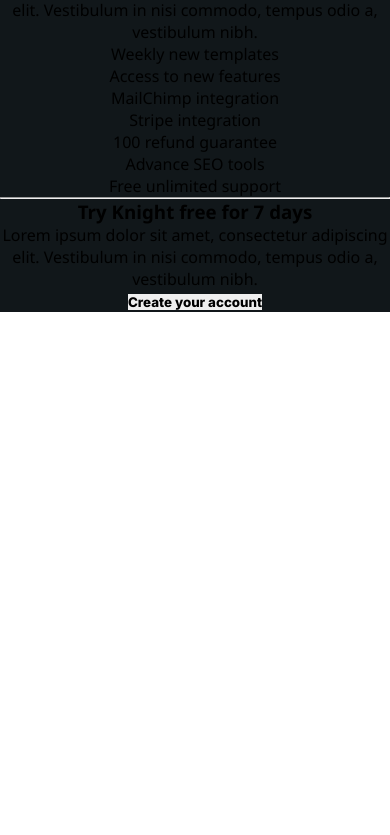
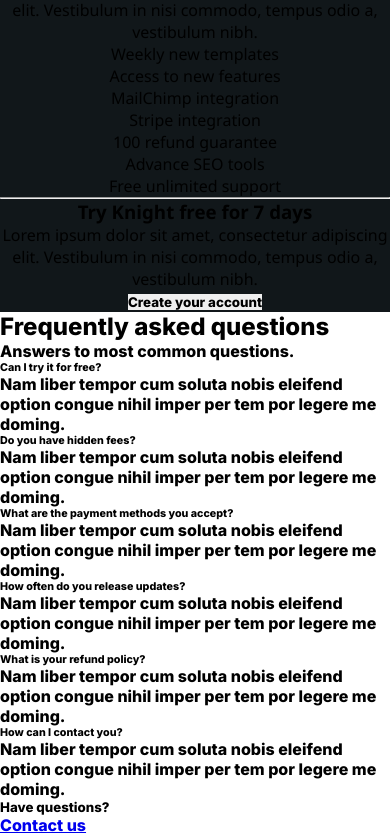
Before and after one commit to Frontend-organization/knight-landing, a React app: page / in a window 390 px wide. Shown: the part 2741-3576 px from the top of the page. Before the commit the page ends 3053 px from the top, so only its background shows below. Built offline with nearby package versions, Linux system fonts and the light colour scheme.

Commit message:
questions section finished with your responsive

```diff
--- a/public/index.html
+++ b/public/index.html
@@ -90,6 +90,60 @@
         <button class="account__button">Create your account</button>
       </section>
     </div>
+    <section class="questions">
+      <div class="questions__introduction">
+        <h2 class="questions__title">Frequently asked questions</h2>
+        <p class="questions__description">Answers to most common questions.</p>
+      </div>
+      <div class="tests">
+        <div class="test__question">
+          <h6>Can I try it for free?</h6>
+          <p>
+            Nam liber tempor cum soluta nobis eleifend option congue nihil imper
+            per tem por legere me doming.
+          </p>
+        </div>
+        <div class="test__question">
+          <h6>Do you have hidden fees?</h6>
+          <p>
+            Nam liber tempor cum soluta nobis eleifend option congue nihil imper
+            per tem por legere me doming.
+          </p>
+        </div>
+        <div class="test__question">
+          <h6>What are the payment methods you accept?</h6>
+          <p>
+            Nam liber tempor cum soluta nobis eleifend option congue nihil imper
+            per tem por legere me doming.
+          </p>
+        </div>
+        <div class="test__question">
+          <h6>How often do you release updates?</h6>
+          <p>
+            Nam liber tempor cum soluta nobis eleifend option congue nihil imper
+            per tem por legere me doming.
+          </p>
+        </div>
+        <div class="test__question">
+          <h6>What is your refund policy?</h6>
+          <p>
+            Nam liber tempor cum soluta nobis eleifend option congue nihil imper
+            per tem por legere me doming.
+          </p>
+        </div>
+        <div class="test__question">
+          <h6>How can I contact you?</h6>
+          <p>
+            Nam liber tempor cum soluta nobis eleifend option congue nihil imper
+            per tem por legere me doming.
+          </p>
+        </div>
+      </div>
+      <div class="questions__contact">
+        <h5>Have questions?</h5>
+        <a class="questions__contact-button" href="#">Contact us</a>
+      </div>
+    </section>
     <footer id="footer-container"></footer>
   </body>
 </html>
--- /dev/null
+++ b/src/styles/Questions/questions.css
@@ -0,0 +1,112 @@
+.questions {
+  padding-top: 7rem;
+  padding-bottom: 7rem;
+  background-color: #000000;
+  text-align: center;
+  font-family: "Segoe UI", Tahoma, Geneva, Verdana, sans-serif;
+}
+
+.questions__introduction {
+  width: 50%;
+  min-width: 320px;
+  margin: 0 auto;
+  padding: 0 4rem;
+}
+
+.questions__title {
+  margin-bottom: 1rem;
+  font-size: 2.5rem;
+  color: #ffffff;
+  line-height: 60px;
+}
+
+.questions__description {
+  font-size: 1.2rem;
+  font-weight: 500;
+  color: #78909c;
+}
+
+.tests {
+  width: 87%;
+  margin: 0 auto;
+  margin-top: 3rem;
+  display: flex;
+  flex-wrap: wrap;
+  text-align: left;
+}
+
+.test__question {
+  width: 50%;
+  min-width: 270px;
+  padding: 0 4.5rem;
+  margin: 0 auto;
+  margin-bottom: 3rem;
+  font-size: 1.25rem;
+}
+
+.test__question h6 {
+  margin-bottom: 1rem;
+  font-size: 1rem;
+  color: #ffffff;
+}
+
+.test__question p {
+  margin-bottom: 1rem;
+  color: #78909c;
+}
+
+.questions__contact {
+  margin-top: 1.5rem;
+  font-family: "Inter", sans-serif;
+  font-size: 1.5rem;
+  font-weight: 700;
+  line-height: 1.5;
+  color: #ffffff;
+}
+
+.questions__contact h5 {
+  margin-bottom: 1.5rem;
+}
+
+.questions__contact-button {
+  border: 2px solid transparent;
+  padding: 0.55rem 1.5rem;
+  border-radius: 0.3rem;
+  font-family: "Segoe UI", Tahoma, Geneva, Verdana, sans-serif;
+  text-decoration: none;
+  cursor: pointer;
+  box-shadow: 0 8px 16px rgba(29, 233, 182, 0.3);
+  text-transform: uppercase;
+  font-size: 15px;
+  font-weight: 600;
+  color: #11171a;
+  background-color: var(--primary);
+  border-color: var(--primary);
+}
+
+.questions__contact-button:hover {
+  box-shadow: 0 8px 20px rgba(29, 233, 182, 0.35);
+  transition: all 0.2s ease-out;
+  color: #ffffff;
+  background-color: #14cc9e;
+  border-color: #13c095;
+}
+
+@media screen and (max-width: 768px) {
+  .questions__introduction {
+    padding-right: 15px;
+    padding-left: 15px;
+  }
+
+  .tests {
+    width: 100%;
+  }
+
+  .test__question {
+    width: 100%;
+    margin: 0;
+    margin-bottom: 3rem;
+    padding-right: 15px;
+    padding-left: 15px;
+  }
+}
--- a/src/styles/all.css
+++ b/src/styles/all.css
@@ -40,3 +40,4 @@
 @import "./Prices/price.css";
 @import "./Benefits/benefits.css";
 @import "./Create-account/create-account.css";
+@import "./Questions/questions.css";
```
